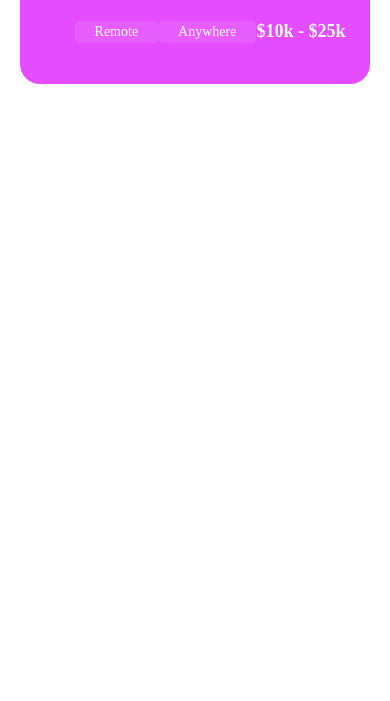
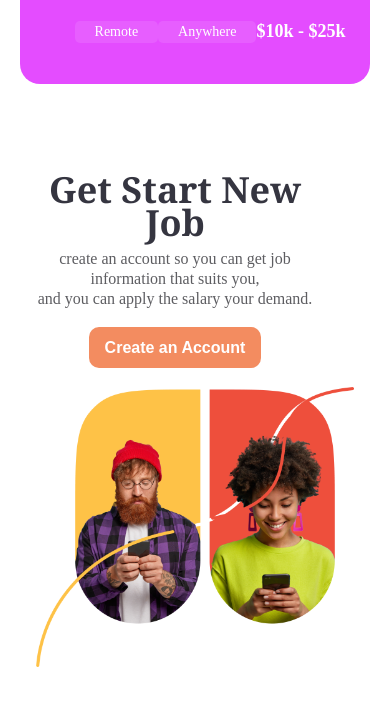
Before and after one commit to Dracondrus/Jopbly, a plain HTML site: page index.html in a window 390 px wide. Shown: the part 1733-2434 px from the top of the page. Before the commit the page ends 1886 px from the top, so only its background shows below. Drawn offline with Linux system fonts and the light colour scheme.

Commit message:
job ready

```diff
--- a/css/adaptiv.scss
+++ b/css/adaptiv.scss
@@ -9,6 +9,31 @@
 }
 
 @media (max-width: 992px) {
+    .job__title {
+    font-size: 42px;
+    line-height: 43px;
+
+    }
+    .job__item {
+        text-align: center;
+    }
+    .job__info{
+        display: flex;
+        flex-direction: column;
+        justify-content: center;
+    }
+    .job__item {
+        margin: 0 60px 0 20px;
+    }
+
+    .job__img img {
+        margin: 0 auto;
+        width: auto;
+        height: 400px;
+    }
+    .job__img {
+        margin: 30px auto;
+    }
     .card:nth-child(3) {
         margin-left: 60%;
     }
@@ -80,6 +105,23 @@
     }
 }
 @media screen and (max-width: 768px) {
+    .job__text {
+
+    font-size: 16px;
+    line-height: 20px;
+
+    }
+    .job__title {
+        font-size: 36px;
+        line-height: 33px;
+
+        }
+    .job__img img {
+
+        height: 350px;
+    }
+
+
         .card:nth-child(3) {
             margin: 0 auto;
     }
@@ -113,6 +155,17 @@
         }
 }
 @media screen and (max-width: 576px) {
+    .job__btn a{
+
+    padding: 12px 16px;
+
+    font-size: 16px;
+
+    }
+    .job__img img {
+
+        height: 280px;
+    }
     .card__title {
 
     margin: 0 60px 0 20px;
--- a/css/style.scss
+++ b/css/style.scss
@@ -351,3 +351,48 @@ color: #FFFFFF;
 .popular__text-view img {
     margin-bottom: -7px;
 }
+
+.job__title {
+    font-family: 'Georgia';
+font-style: normal;
+font-weight: 700;
+font-size: 48px;
+line-height: 55px;
+
+
+color: #353540;
+}
+.job__text {
+    margin: 10px 0;
+    font-family: 'Axiforma';
+font-style: normal;
+font-weight: 300;
+font-size: 18px;
+line-height: 34px;
+padding-bottom: 20px;
+
+
+color: #5D5D61;
+}
+
+.job__info{
+    margin-top: 20px;
+    display: flex;
+    flex-direction: row;
+    justify-content: space-around;
+}
+.job__btn a{
+    border-radius: 10px;
+    padding: 16px 20px;
+    background-color: #f38c60;
+
+font-style: normal;
+font-weight: 700;
+font-size: 18px;
+
+color: #FFFFFF;
+}
+.job__img img {
+    width: auto;
+    height: 600px;
+}
--- a/index.html
+++ b/index.html
@@ -114,7 +114,18 @@
 
             </div>
         </section>
-
+        <div class="about__job">
+            <div class="container">
+                <div class="job__info">
+                    <div class="job__item">
+                        <div class="job__title">Get Start New Job</div>
+                        <div class="job__text">create an account so you can get job <br> information that suits you, <br> and you can apply the salary your demand.</div>
+                        <div class="job__btn"><a href="#">Create an Account</a></div>
+                    </div>
+                    <div class="job__img"><img src="src/job-image.png" alt=""></div>
+                </div>
+            </div>
+        </div>
 
 
 
```
Also changed, not shown: css/adaptiv.css, css/style.css, src/job-image.png (added), 1 other file.
